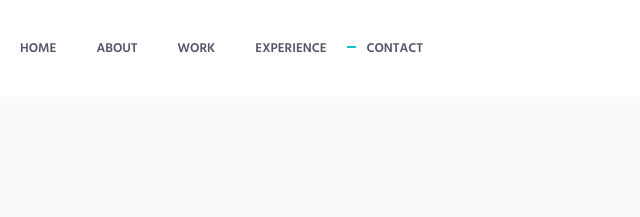
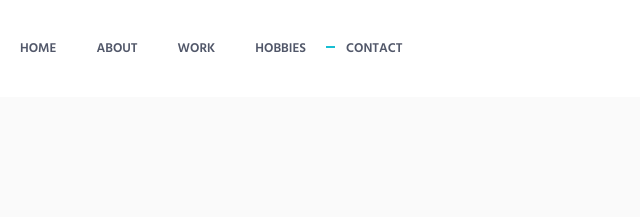
Before and after one commit to cayates/cayates.github.io, a plain HTML site: page index.html in a window 1280 px wide. Shown: the top 217 px of the page, 70-710 px from the left. Drawn offline with Linux system fonts and the light colour scheme.

Commit message:
updated nav bar

```diff
--- a/index.html
+++ b/index.html
@@ -34,7 +34,7 @@
                                 <li class="js_nav-item nav-item"><a class="nav-item-child nav-item-hover" href="#body">Home</a></li>
                                 <li class="js_nav-item nav-item"><a class="nav-item-child nav-item-hover" href="#about">About</a></li>
                                 <li class="js_nav-item nav-item"><a class="nav-item-child nav-item-hover" href="#work">Work</a></li>
-                                <li class="js_nav-item nav-item"><a class="nav-item-child nav-item-hover" href="#experience">Experience</a></li>
+                                <li class="js_nav-item nav-item"><a class="nav-item-child nav-item-hover" href="#experience">Hobbies</a></li>
                                 <li class="js_nav-item nav-item"><a class="nav-item-child nav-item-hover" href="#contact">Contact</a></li>
                             </ul>
                         </div>
```
